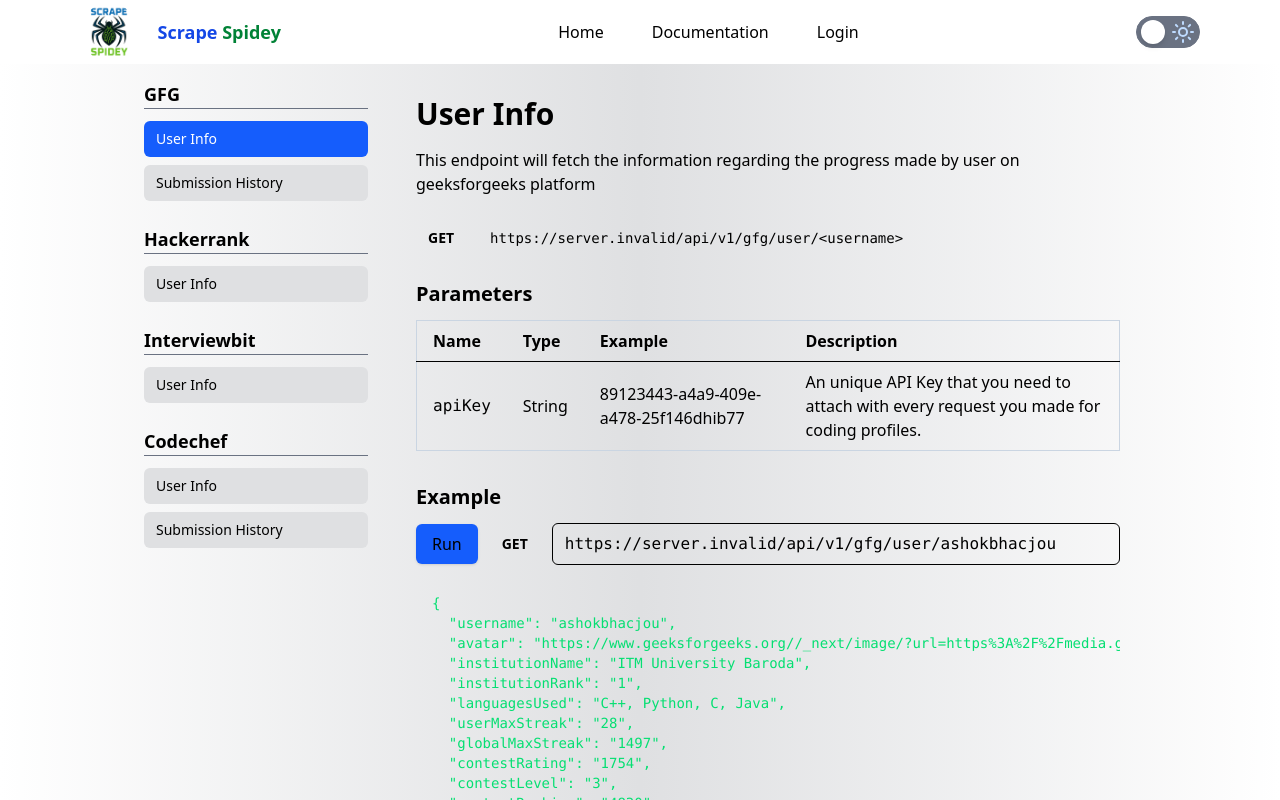
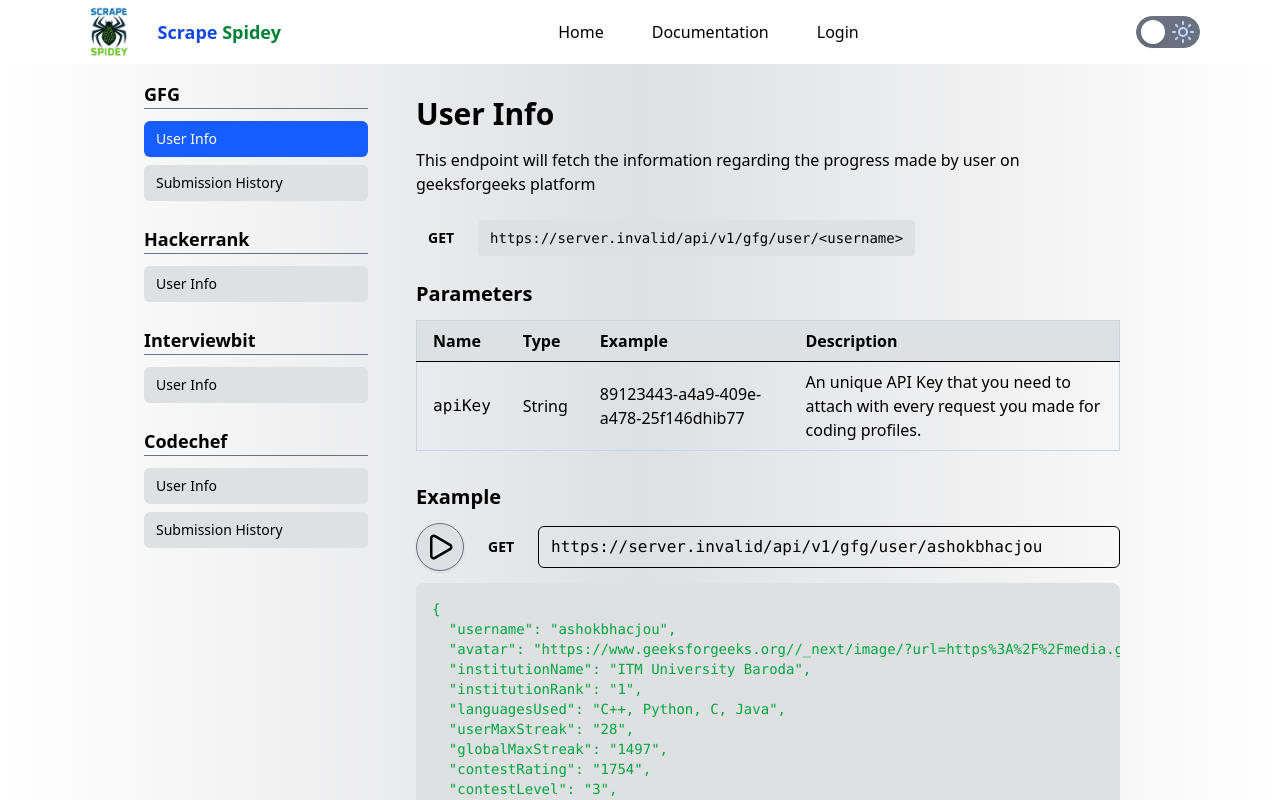
Before and after one commit to Ashok-Bhatt/ScrapeSpidey-Documentation, a React (Vite) app: page /docs in a window 1280 px wide. Built offline with nearby package versions, Linux system fonts and the light colour scheme; no server answers.

Commit message:
Improve Documentation Page

```diff
--- a/src/components/Profile.jsx
+++ b/src/components/Profile.jsx
@@ -8,8 +8,8 @@
   const {user} = useAuth();
 
   const handleCopy = () => {
-    console.log(user.apiKey);
     navigator.clipboard.writeText(user.apiKey);
+    toast.success("API Key Copied!");
   };
 
   return (
--- a/src/pages/Docs.jsx
+++ b/src/pages/Docs.jsx
@@ -1,11 +1,47 @@
-import React, {useState} from 'react'
+import React, {useEffect, useRef, useState} from 'react'
 import { documentationData } from "../constants/index.jsx";
 import { themeColors } from '../constants/classes.js';
+import {useTheme} from "../context/themeContext.jsx"
+import {Play} from "lucide-react";
+import axiosInstance from '../utils/axiosInstance.js';
+import axios from 'axios';
+import toast from 'react-hot-toast';
 
 function Docs() {
     const [selectedCategory, setSelectedCategory] = useState(0);
     const [selectedEndpoint, setSelectedEndpoint] = useState(0);
+    const [sampleApiRequest, setSampleApiRequest] = useState("");
+    const [sampleApiResponse, setSampleApiResponse] = useState("");
+    const [isRunning, setIsRunning] = useState(false);
+    const apiRef = useRef(null);
     const data = documentationData[selectedCategory].endpoints[selectedEndpoint];
+    const {theme} = useTheme();
+
+    useEffect(()=>{
+      setSampleApiResponse(JSON.stringify(data.example.response, null, 2));
+      setSampleApiRequest(data.example.request);
+    }, [selectedCategory, selectedEndpoint]);
+
+    const runSampleAPI = async () => {
+      setIsRunning(true);
+
+      axios
+      .get(apiRef.current.value)
+      .then((res)=>{
+        if (res.status < 400){
+          const data = res.data
+          setSampleApiResponse(JSON.stringify(data, null, 2));
+        } else {
+          toast.error("Something Went Wrong!");
+        }
+      })
+      .catch((error)=>{
+        toast.error("Something went Wrong!");
+      })
+      .finally(()=>{
+        setIsRunning(false);
+      })
+    }
 
     return (
       <div className="flex h-full">
@@ -37,7 +73,7 @@
         </aside>
 
         {/* Main Body */}
-        <main className="flex-1 p-8 overflow-y-auto">
+        <main className="flex-1 p-8 overflow-y-auto no-scrollbar">
           <h2 className="text-3xl font-bold mb-4">{data.title}</h2>
 
           {/* Description */}
@@ -50,13 +86,13 @@
           </div>
 
           {/* Request Info */}
-          <div className="flex items-center gap-3 mb-6">
+          <div className={`flex items-center gap-3 mb-6`}>
             <span
-              className={`px-3 py-1 text-sm font-semibold rounded-md bg-[${data.request.color}]/20 text-[${data.request.color}]`}
+              className={`px-3 py-1 text-sm font-semibold rounded-md bg-${data.request.color}/20 text-${data.request.color}`}
             >
               {data.request.type}
             </span>
-            <span className="font-mono text-sm px-3 py-2 rounded">
+            <span className={`font-mono text-sm px-3 py-2 rounded ${themeColors["bg-secondary"]}`}>
               {data.request.url}
             </span>
           </div>
@@ -66,7 +102,7 @@
             <div className="mb-8">
               <h3 className="text-xl font-semibold mb-3">Parameters</h3>
               <table className="w-full border border-slate-300 dark:border-slate-700 rounded-md">
-                <thead>
+                <thead className={`${themeColors["bg-secondary"]}`}>
                   <tr>
                     <th className="px-4 py-2 text-left">Name</th>
                     <th className="px-4 py-2 text-left">Type</th>
@@ -92,27 +128,30 @@
           <div className="mb-8">
             <h3 className="text-xl font-semibold mb-3">Example</h3>
             <div className="flex items-center gap-3 mb-3">
-              <button className="px-4 py-2 bg-blue-600 rounded-md shadow hover:bg-blue-700">
-                Run
+              <button className={`px-2 py-2 rounded-full shadow ${themeColors["bg-secondary"]} border-1 border-gray-500`}>
+                {isRunning ? <img src='/Images/run_button_active.gif' className='w-7.5 h-7.5 rounded-full'/> : <Play className='h-7.5 w-7.5' onClick={runSampleAPI}/>}
               </button>
               <span
-                className={`px-3 py-1 text-sm font-semibold rounded-md bg-${data.request.color}/20 text-${data.request.color}`}
+                className={`px-3 py-1 text-sm font-semibold rounded-md text-${data.request.color}`}
               >
                 {data.request.type}
               </span>
               <input
                 type="text"
-                defaultValue={data.example.request}
+                onChange={(e)=>setSampleApiRequest(e.target.value)}
+                value={sampleApiRequest}
+                ref={apiRef}
                 className="flex-1 px-3 py-2 font-mono border rounded-md"
               />
             </div>
-            <pre className="text-green-400 p-4 rounded-lg overflow-x-auto text-sm">
-              {JSON.stringify(data.example.response, null, 2)}
+            <pre className={`${theme=="dark" ? 'text-green-400' : 'text-green-600'} p-4 rounded-lg overflow-x-auto text-sm max-h-100 overflow-auto ${themeColors["bg-secondary"]}`}>
+              {sampleApiResponse}
             </pre>
           </div>
 
           {/* Quotas */}
           <div className="mt-6 text-sm">
+            <h3 className="text-xl font-semibold mb-3">Quotas</h3>
             {data.quotasInfo}
           </div>
         </main>
```
Also changed, not shown: public/Images/run_button_active.gif (added).
